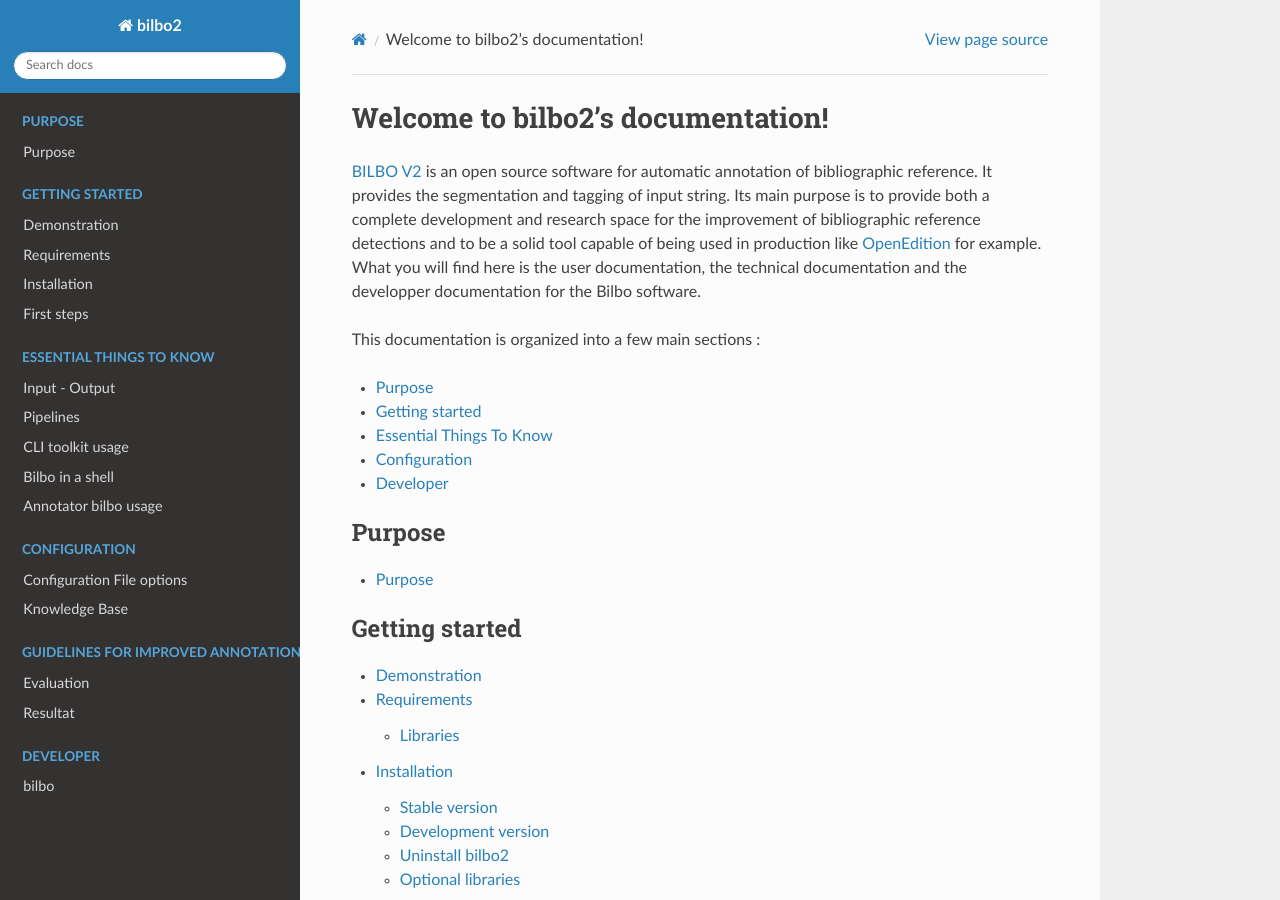
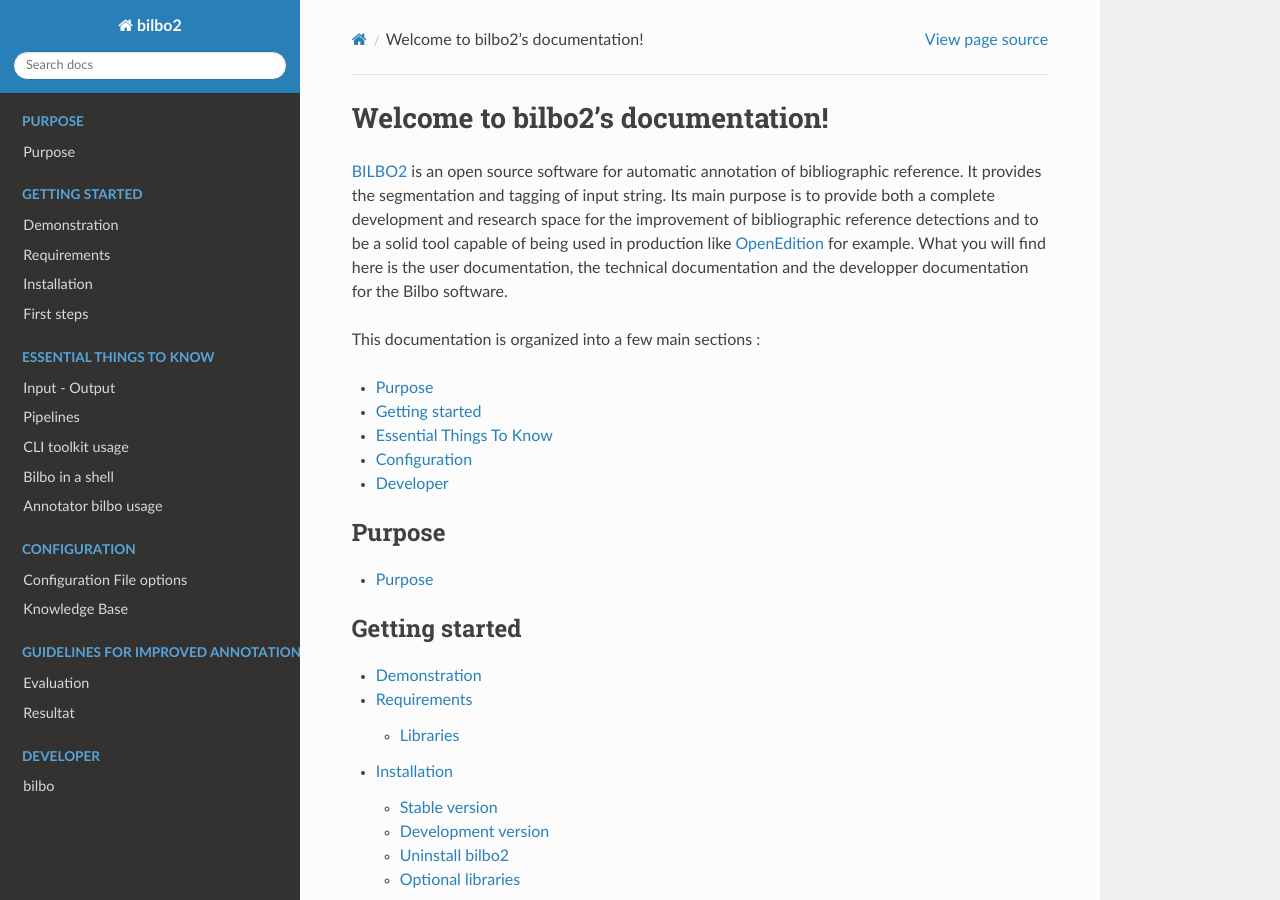
Before and after one commit to OpenEdition/bilbo2, a Sphinx documentation site: the page built from docs/source/index.rst, in a window 1280 px wide and 900 px high. Built offline with Sphinx 7.4.7 and the Read the Docs theme 2.0.0, drawn with Linux system fonts in a browser that asks for light colours; pages that are not in the unit, such as notebooks, are missing from menus.

Commit message:
Update docs

```diff
--- a/docs/source/index.rst
+++ b/docs/source/index.rst
@@ -6,7 +6,7 @@
 Welcome to bilbo2's documentation!
 ===================================
 
-`BILBO V2 <https://github.com/OpenEdition/bilbo>`_ is an open source software for automatic annotation of bibliographic reference. It provides the segmentation and tagging of input string.
+`BILBO2 <https://github.com/OpenEdition/bilbo2>`_ is an open source software for automatic annotation of bibliographic reference. It provides the segmentation and tagging of input string.
 Its main purpose is to provide both a complete development and research space for the improvement of bibliographic reference detections and to be a solid tool capable of being used in production like `OpenEdition <https://www.openedition.org/>`_ for example.
 What you will find here is the user documentation, the technical documentation and the developper documentation for the Bilbo software.
 
```
Also changed, not shown: docs/source/purpose.md (line endings or trailing spaces).
